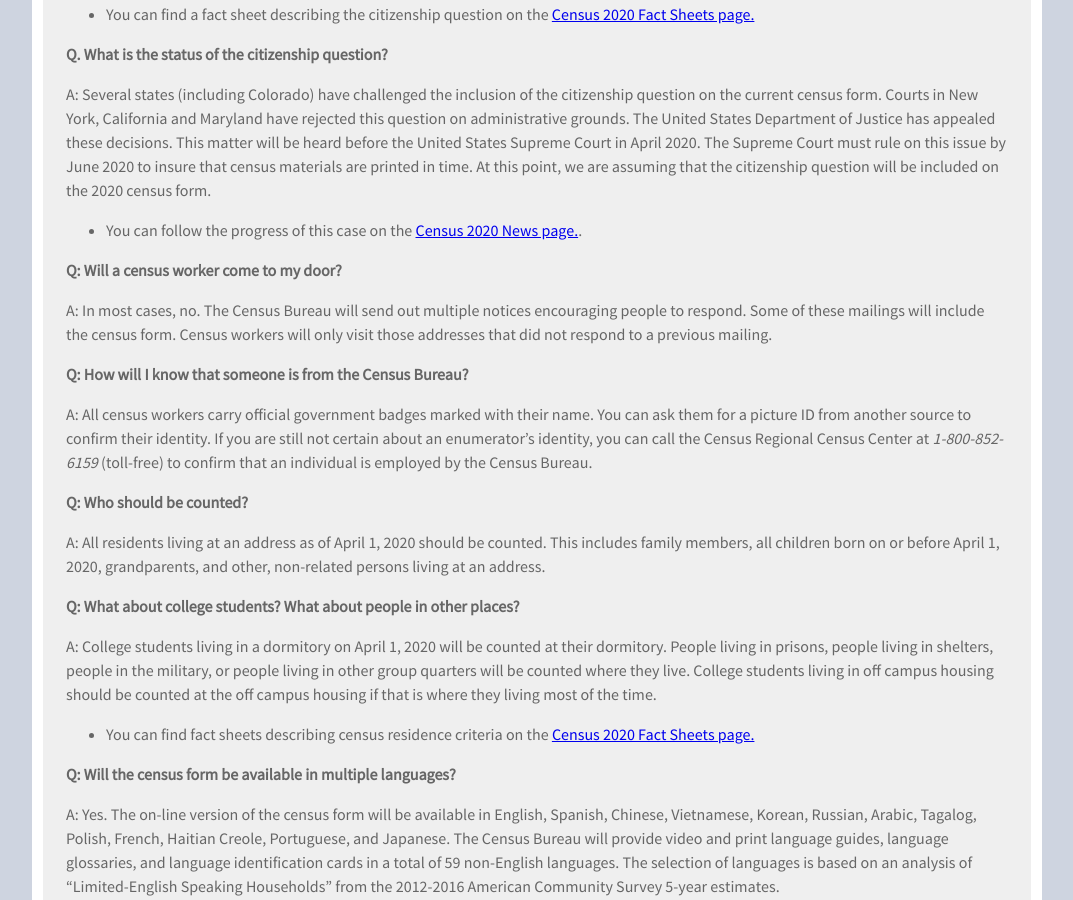
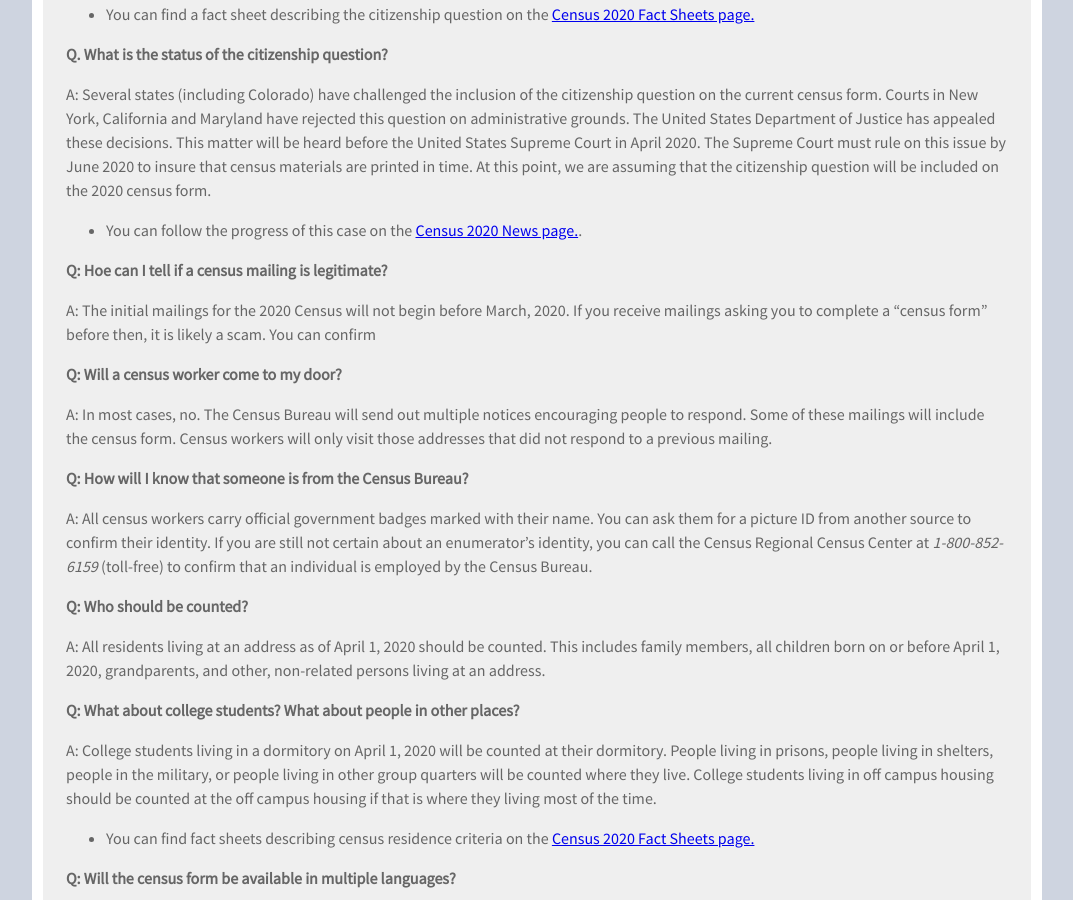
Before and after one commit to TBleess/Website_New, a Jekyll site: the page built from pages/5_CensusACS/2020-faq.md, in a window 1280 px wide and 900 px high, scrolled down 1426 px. Shown: the whole window, without its empty margins (103-1176 px from the left). Built offline with Jekyll 4.4.1, drawn with Linux system fonts in a browser that asks for light colours.

Commit message:
Update 2020-faq.md

```diff
--- a/pages/5_CensusACS/2020-faq.md
+++ b/pages/5_CensusACS/2020-faq.md
@@ -51,6 +51,10 @@ A: The proposed citizenship question asks whether a person was born in the Unite
 A:  Several states (including Colorado) have challenged the inclusion of the citizenship question on the current census form.  Courts in New York, California and Maryland have rejected this question on administrative grounds.  The United States Department of Justice has appealed these decisions. This matter will be heard before the United States Supreme Court in April 2020.  The Supreme Court must rule on this issue by June 2020 to insure that census materials are printed in time. At this point, we are assuming that the citizenship question will be included on the 2020 census form.
 
 - You can follow the progress of this case on the [Census 2020 News page.](https://demography.dola.colorado.gov/census-acs/2020-news/).
+
+**Q: Hoe can I tell if a census mailing is legitimate?**
+
+A: The initial mailings for the 2020 Census will not begin before March, 2020. If you receive mailings asking you to complete a "census form" before then, it is likely a scam.  You can confirm
 
 **Q: Will a census worker come to my door?**
 
```
